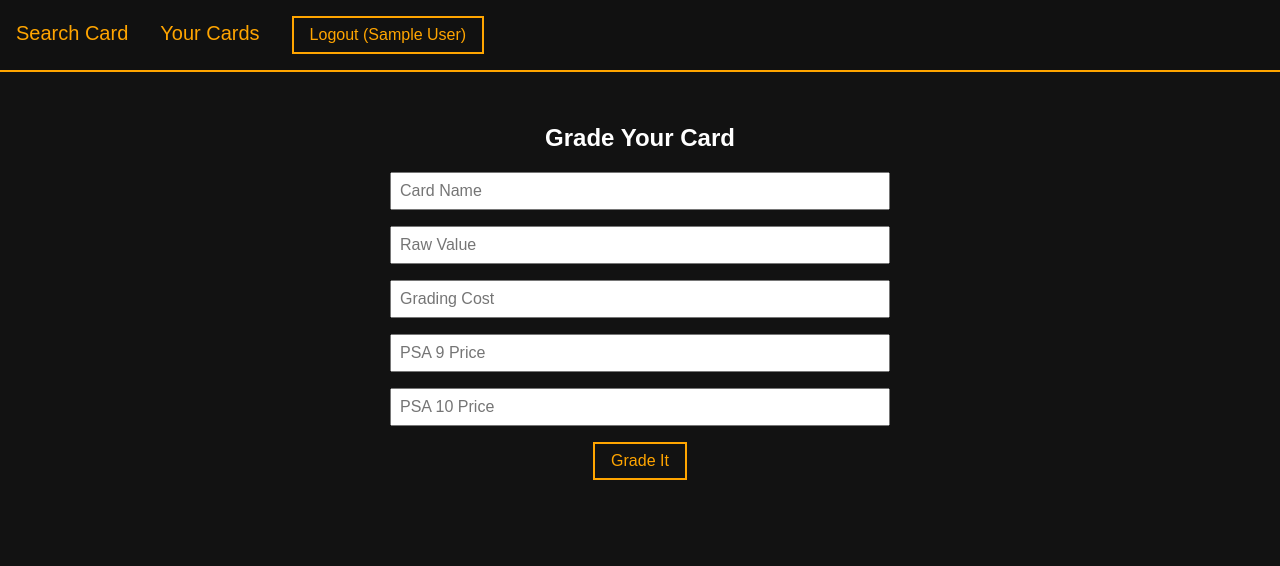
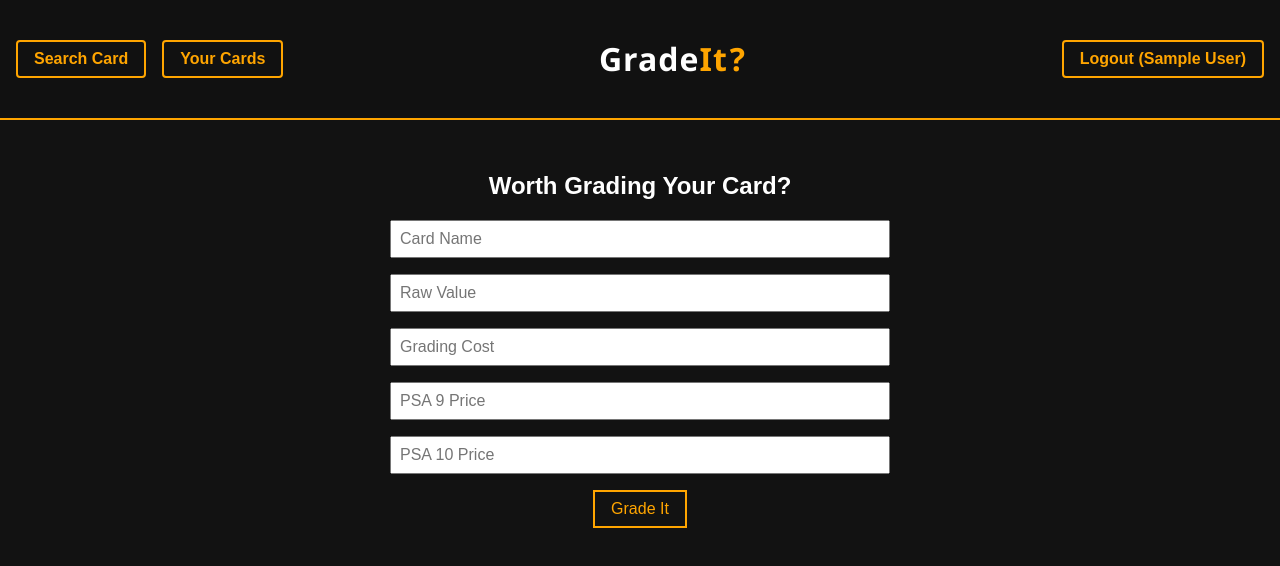
Before and after one commit to keepcapsule/gradeit-app, a React (Vite) app: page / in a window 1280 px wide. Shown: the top 566 px of the page. Built offline with nearby package versions, Linux system fonts and the light colour scheme; no server answers; sample sign-in values are in the browser's storage.

Commit message:
logo and header fix

```diff
--- a/index.html
+++ b/index.html
@@ -1,13 +1,16 @@
 <!DOCTYPE html>
 <html lang="en">
+
 <head>
   <meta charset="UTF-8" />
   <link rel="icon" href="/favicon.ico" />
   <meta name="viewport" content="width=device-width, initial-scale=1.0" />
   <title>GradeIt</title>
 </head>
+
 <body>
   <div id="root"></div>
   <script type="module" src="/src/main.jsx"></script>
 </body>
+
 </html>
--- a/src/App.jsx
+++ b/src/App.jsx
@@ -30,7 +30,11 @@
   };
 
   if (loading) {
-    return <div style={{ color: "white", textAlign: "center", marginTop: "4rem" }}>Loading...</div>;
+    return (
+      <div style={{ color: "white", textAlign: "center", marginTop: "4rem" }}>
+        Loading...
+      </div>
+    );
   }
 
   if (!user) {
@@ -44,12 +48,25 @@
 
   return (
     <div className="app-container">
-      <header>
-        <nav>
-          <a href="/search">Search Card</a>
-          <a href="/dashboard">Your Cards</a>
-          <button onClick={handleLogout}>Logout ({user.displayName})</button>
-        </nav>
+      <header className="main-header">
+        <div className="nav-left">
+          <a href="/search" className="nav-btn">
+            Search Card
+          </a>
+          <a href="/dashboard" className="nav-btn">
+            Your Cards
+          </a>
+        </div>
+        <h1 className="logo">
+          Grade<span className="logo-highlight">It</span>
+          <span className="logo-question">?</span>
+        </h1>
+
+        <div className="nav-right">
+          <button onClick={handleLogout} className="logout-btn">
+            Logout ({user.displayName})
+          </button>
+        </div>
       </header>
       <Routes>
         <Route path="/" element={<SearchCard user={user} />} />
--- a/src/index.css
+++ b/src/index.css
@@ -256,3 +256,68 @@
 
 .header-left { flex: 1; text-align: left; }
 .header-center { flex: 1; text-align: center; }
+
+.main-header {
+  background-color: #111;
+  border-bottom: 2px solid orange;
+  padding: 1rem;
+  display: flex;
+  justify-content: space-between;
+  align-items: center;
+}
+
+.nav-left,
+.nav-right {
+  display: flex;
+  align-items: center;
+  gap: 1rem;
+}
+
+.nav-btn {
+  padding: 0.5rem 1rem;
+  border: 2px solid orange;
+  border-radius: 4px;
+  background: transparent;
+  color: orange;
+  font-weight: bold;
+  text-decoration: none;
+  transition: all 0.2s ease-in-out;
+}
+
+.nav-btn:hover {
+  background: orange;
+  color: black;
+}
+
+.logout-btn {
+  padding: 0.5rem 1rem;
+  border: 2px solid orange;
+  border-radius: 4px;
+  background: transparent;
+  color: orange;
+  font-weight: bold;
+  cursor: pointer;
+  transition: all 0.2s ease-in-out;
+}
+
+.logout-btn:hover {
+  background: orange;
+  color: black;
+}
+
+.logo {
+  font-size: 2rem;
+  font-weight: 800;
+  color: white;
+  font-family: 'Segoe UI', Tahoma, Geneva, Verdana, sans-serif;
+  letter-spacing: 1px;
+}
+
+.logo-highlight {
+  color: orange;
+}
+
+.logo-question {
+  color: orange;
+  margin-left: 2px;
+}
--- a/src/pages/SearchCard.jsx
+++ b/src/pages/SearchCard.jsx
@@ -82,7 +82,7 @@
 
   return (
     <div className="card-form">
-      <h2>Grade Your Card</h2>
+      <h2>Worth Grading Your Card?</h2>
       <input name="name" placeholder="Card Name" onChange={handleChange} />
       <input name="raw" placeholder="Raw Value" onChange={handleChange} />
       <input
```
Lines whose indentation alone changed are shown as unchanged.
